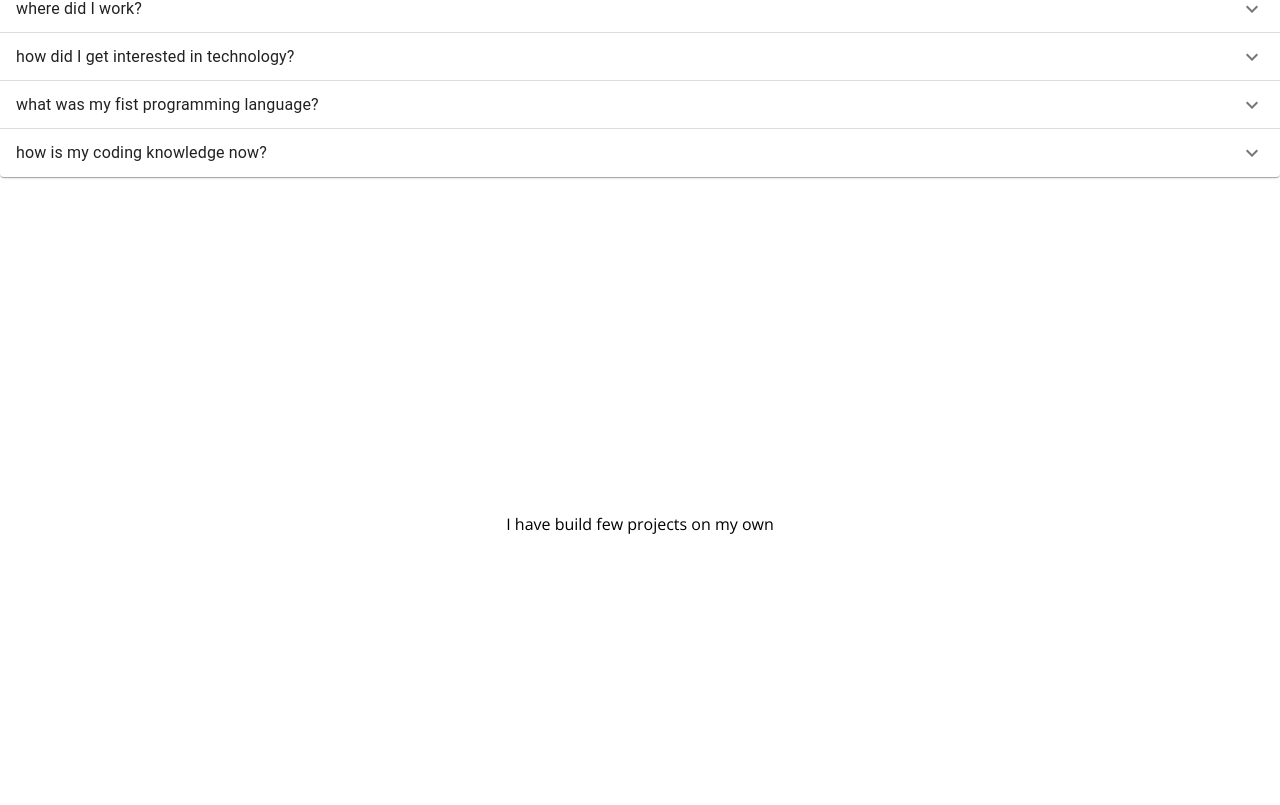
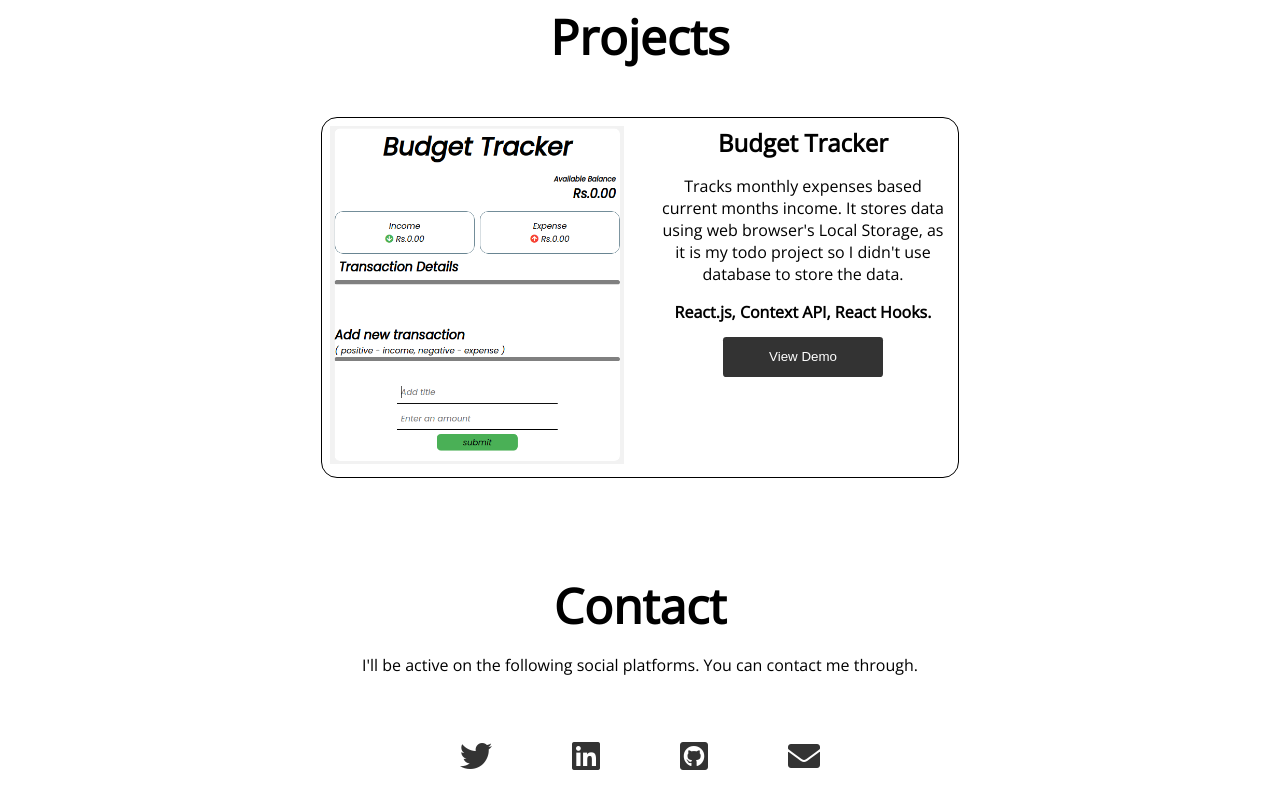
Before and after one commit to veer-a1505/my_portfolio, a React (Create React App) app: page / in a window 1280 px wide. Shown: the part 695-1500 px from the top of the page. Built offline with nearby package versions, Linux system fonts and the light colour scheme.

Commit message:
final setp portfolio

```diff
--- a/public/index.html
+++ b/public/index.html
@@ -29,6 +29,10 @@
   <link rel="preconnect" href="https://fonts.gstatic.com">
   <link href="https://fonts.googleapis.com/css2?family=Open+Sans:ital,wght@0,300;1,300&display=swap" rel="stylesheet">
 
+    <!-- FONT AWSOME -->
+    <link rel="stylesheet" href="https://cdnjs.cloudflare.com/ajax/libs/font-awesome/5.15.3/css/all.min.css" integrity="sha512-iBBXm8fW90+nuLcSKlbmrPcLa0OT92xO1BIsZ+ywDWZCvqsWgccV3gFoRBv0z+8dLJgyAHIhR35VZc2oM/gI1w==" crossorigin="anonymous" />
+
+
     <title>React App</title>
   </head>
   <body>
--- a/src/App.css
+++ b/src/App.css
@@ -14,18 +14,16 @@
   flex-direction: row;
   justify-content: space-evenly;
   align-items: center;
-
   padding: 1.5em;
 }
 
-li {
+.pf-header li {
   color: #fff;
-  text-decoration: none;
 }
 
-li:hover {
+header li:hover {
   cursor: pointer;
-  color: #0f1;
+  color: #ccc;
 }
 
 .home,
@@ -36,8 +34,11 @@ li:hover {
 }
 
 .contact {
-  min-height: 40vh;
+  min-height: 50vh;
   text-align: center;
+  display: flex;
+  flex-direction: row;
+  justify-content: center;
 }
 
 /* .contact {
@@ -66,3 +67,101 @@ h2,
 h4 {
   margin: 0;
 }
+
+.projects {
+  display: flex;
+  flex-direction: column;
+  align-items: center;
+  justify-content: center;
+}
+
+.project_card {
+  display: grid;
+  padding: 0.5em;
+  grid-template-columns: repeat(2, 1fr);
+  grid-template-rows: repeat(1, 1fr);
+  gap: 2em;
+  border: 1px solid;
+  border-radius: 1em;
+  max-width: 620px;
+  height: auto;
+}
+
+img {
+  max-width: 100%;
+  height: auto;
+}
+
+.projects h1 {
+  margin: 1em;
+}
+
+button {
+  padding: 0.5em;
+  background-color: #333;
+  color: white;
+  margin: 1em auto;
+  border-radius: 0.25em;
+  border: none;
+  width: 12em;
+  height: 3em;
+  user-select: none;
+  transition: 0.3s;
+}
+
+button:hover {
+  cursor: pointer;
+  background-color: #fff;
+  color: black;
+}
+
+i {
+  font-size: 32px;
+  color: #333;
+}
+
+.contact {
+  display: flex;
+  flex-direction: column;
+  align-items: center;
+}
+
+.contact_list {
+  display: flex;
+  padding: 2em;
+  margin: 1em auto;
+  flex-direction: row;
+  justify-content: center;
+  align-items: center;
+  gap: 5em;
+}
+
+.home h1 {
+  font-size: 6em;
+  text-transform: capitalize;
+  text-shadow: 5px 5px #bbb;
+  font-style: italic;
+}
+
+.about {
+  display: grid;
+  align-items: center;
+  justify-content: center;
+}
+
+.about-box {
+  margin: 0.75em auto;
+  border: 2px solid black;
+}
+
+.about-box .box-question,
+.box-answer {
+  text-align: left;
+  background-color: #bbb;
+}
+
+h1 {
+  font-size: 3em;
+}
+
+/* RESPONSIVE */
--- a/src/App.js
+++ b/src/App.js
@@ -11,7 +11,6 @@ function App() {
     <div>
       <Header />
       <Home />
-      <AboutMe />
       <Projects />
       <Contact />
     </div>
--- a/src/components/AbouMe.js
+++ b/src/components/AbouMe.js
@@ -1,3 +1,4 @@
+import React, { useState } from 'react'
 import {
   Accordion,
   AccordionDetails,
@@ -5,33 +6,23 @@ import {
   Typography,
 } from '@material-ui/core'
 import { ExpandMoreOutlined } from '@material-ui/icons'
+import data from './accordionData'
 
-import React, { useState } from 'react'
-import data from './accordionData'
-console.log(data)
 const AboutMe = () => {
-  const [expanded, setExpanded] = useState(-1)
-
-  const handleChange = (panel) => (e, newPanel) => {
-    setExpanded(newPanel ? panel : -1)
-  }
-
   return (
     <div className='about' id='about'>
-      {data.map((accordion) => {
-        const { id, question, answer } = accordion
-        return (
-          <Accordion
-            key={id}
-            expanded={expanded === id}
-            onChange={handleChange(id)}>
-            <AccordionSummary expandIcon={<ExpandMoreOutlined />}>
-              <Typography>{question}</Typography>
-            </AccordionSummary>
-            <AccordionDetails>{answer}</AccordionDetails>
-          </Accordion>
-        )
-      })}
+      <div>
+        {data.map((accordion) => {
+          const { id, question, answer } = accordion
+
+          return (
+            <div className='about-box' key={id}>
+              <div className='box-question'>{question}</div>
+              <div className='box-answer'>{answer}</div>
+            </div>
+          )
+        })}
+      </div>
     </div>
   )
 }
--- a/src/components/Contact.js
+++ b/src/components/Contact.js
@@ -3,7 +3,41 @@ import React from 'react'
 const Contact = () => {
   return (
     <div className='contact' id='contact'>
-      <h2>This is contact page</h2>
+      <h1>Contact</h1>
+      <div>
+        <p>
+          I'll be active on the following social platforms. You can contact me
+          through.
+        </p>
+      </div>
+
+      <div className='contact_list'>
+        <div>
+          <a href='https://twitter.com/Veer_1505' target='_blank'>
+            <i className='fab fa-twitter'></i>
+          </a>
+        </div>
+
+        <div>
+          <a
+            href='https://www.linkedin.com/in/veera-mani-5947671b9/'
+            target='_blank'>
+            <i className='fab fa-linkedin'></i>
+          </a>
+        </div>
+
+        <div>
+          <a href='https://github.com/veer-a1505' target='_blank'>
+            <i className='fab fa-github-square'></i>
+          </a>
+        </div>
+
+        <div>
+          <a href='mailto:veerasaraha@gmail.com' target='_blank'>
+            <i className='fas fa-envelope'></i>
+          </a>
+        </div>
+      </div>
     </div>
   )
 }
--- a/src/components/Header.js
+++ b/src/components/Header.js
@@ -13,14 +13,14 @@ const Header = () => {
         <li>Home</li>
       </Link>
 
-      <Link
+      {/* <Link
         activeClass='active'
         to='about'
         spy={true}
         smooth={true}
         offset={-90}>
         <li>Who Am I</li>
-      </Link>
+      </Link> */}
 
       <Link
         activeClass='active'
--- a/src/components/Home.js
+++ b/src/components/Home.js
@@ -11,7 +11,7 @@ const Home = () => {
           onInit={(typewriter) => {
             typewriter
               .typeString(
-                "I'm a aspiring full-stack web devloper, wthout <i>CS</i> Degree."
+                "I'm an aspiring full-stack web devloper, wthout <i>CS</i> Degree."
               )
               .start()
               .changeDelay(100)
--- a/src/components/Projects.js
+++ b/src/components/Projects.js
@@ -1,9 +1,34 @@
 import React from 'react'
+import imgage from './../images/budget_tracker.png'
 
 const Projects = () => {
   return (
     <div className='projects' id='project'>
-      <p>I have build few projects on my own</p>
+      <h1>Projects</h1>
+      <div className='project_card'>
+        <div>
+          <img src={imgage} alt={'budget tracker'} />
+        </div>
+
+        <div>
+          <h2>Budget Tracker</h2>
+          <p>
+            Tracks monthly expenses based current months income. It stores data
+            using web browser's Local Storage, as it is my todo project so I
+            didn't use database to store the data.
+          </p>
+          <div>
+            <h4>React.js, Context API, React Hooks.</h4>
+          </div>
+          <div>
+            <a
+              href='https://react-budget-tracker-app.herokuapp.com/'
+              target='_blank'>
+              <button ur>View Demo</button>
+            </a>
+          </div>
+        </div>
+      </div>
     </div>
   )
 }
```
Also changed, not shown: src/images/arrow-down.svg (added), src/images/budget_tracker.png (added).
